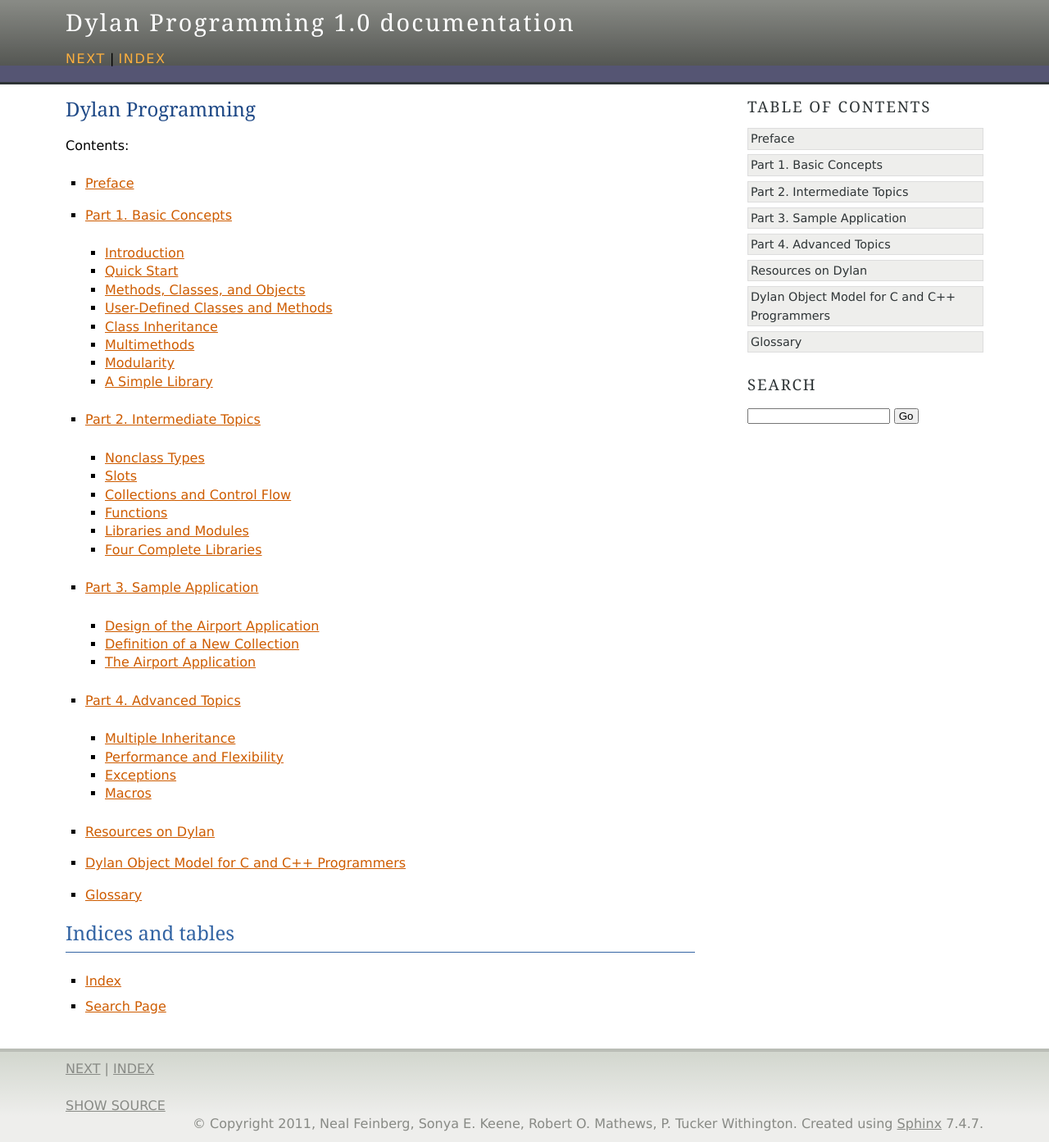
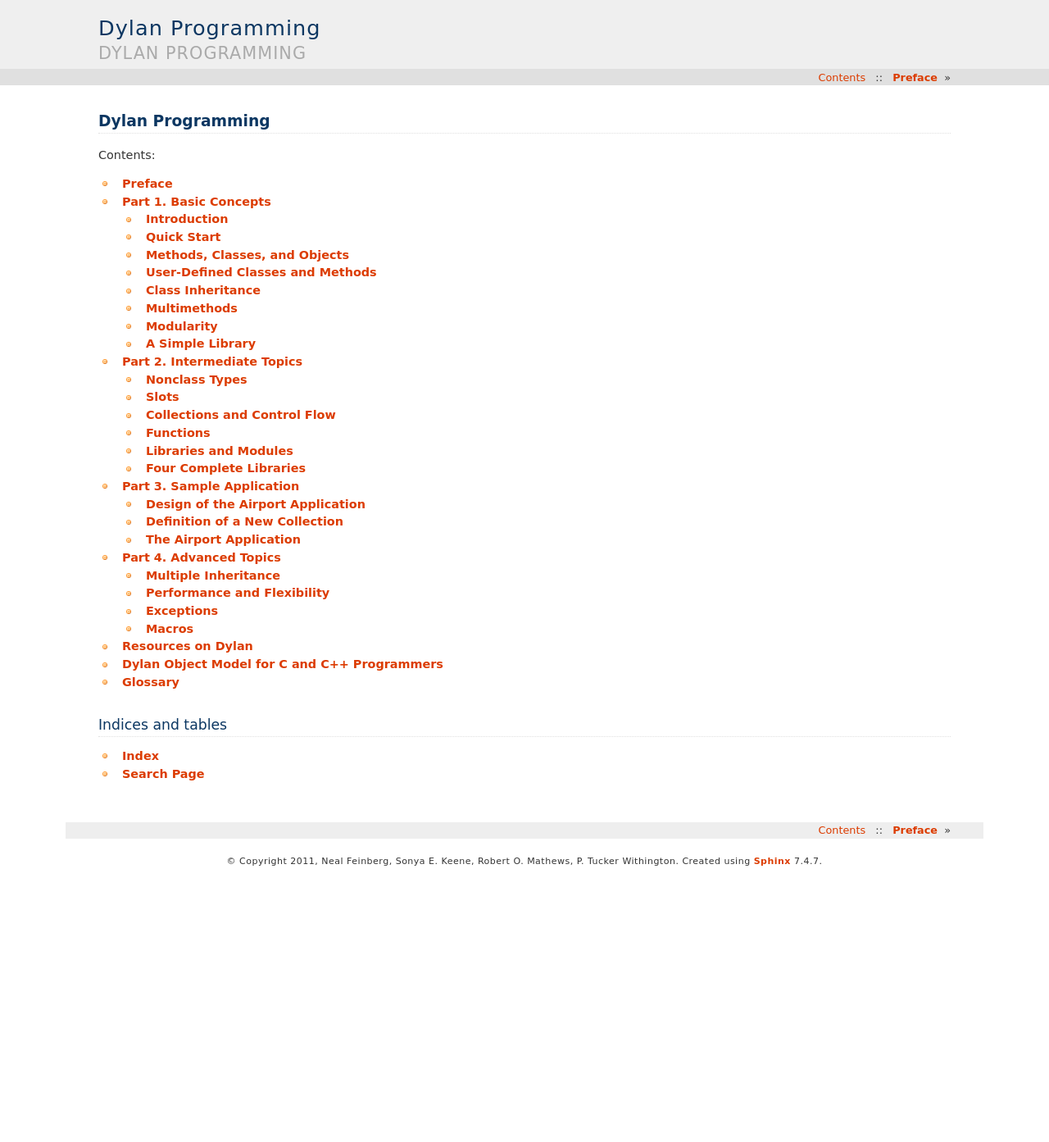
Before and after one commit to dylan-lang/dylan-programming-book, a Sphinx documentation site: the page built from source/index.rst, in a window 1280 px wide. Shown: the whole page at 82% size. Built offline with Sphinx 7.4.7, drawn with Linux system fonts in a browser that asks for light colours; after the commit the page ends 1068 px from its top, so only the background shows below that.

Commit message:
Switch to a different theme for the HTML output.

```diff
--- a/source/conf.py
+++ b/source/conf.py
@@ -91,7 +91,7 @@
 
 # The theme to use for HTML and HTML Help pages.  See the documentation for
 # a list of builtin themes.
-html_theme = 'agogo'
+html_theme = 'haiku'
 
 # Theme options are theme-specific and customize the look and feel of a theme
 # further.  For a list of options available for each theme, see the
@@ -103,7 +103,7 @@
 
 # The name for this set of Sphinx documents.  If None, it defaults to
 # "<project> v<release> documentation".
-#html_title = None
+html_title = 'Dylan Programming'
 
 # A shorter title for the navigation bar.  Default is the same as html_title.
 #html_short_title = None
@@ -183,7 +183,7 @@
 # Grouping the document tree into LaTeX files. List of tuples
 # (source start file, target name, title, author, documentclass [howto/manual]).
 latex_documents = [
-  ('index', 'DylanProgramming.tex', u'Dylan Programming Documentation',
+  ('index', 'DylanProgramming.tex', u'Dylan Programming',
    u'Neal Feinberg, Sonya E. Keene, Robert O. Mathews, P. Tucker Withington', 'manual'),
 ]
 
@@ -213,7 +213,7 @@
 # One entry per manual page. List of tuples
 # (source start file, name, description, authors, manual section).
 man_pages = [
-    ('index', 'dylanprogramming', u'Dylan Programming Documentation',
+    ('index', 'dylanprogramming', u'Dylan Programming',
      [u'Neal Feinberg, Sonya E. Keene, Robert O. Mathews, P. Tucker Withington'], 1)
 ]
 
@@ -227,7 +227,7 @@
 # (source start file, target name, title, author,
 #  dir menu entry, description, category)
 texinfo_documents = [
-  ('index', 'DylanProgramming', u'Dylan Programming Documentation',
+  ('index', 'DylanProgramming', u'Dylan Programming',
    u'Neal Feinberg, Sonya E. Keene, Robert O. Mathews, P. Tucker Withington', 'DylanProgramming', 'One line description of project.',
    'Miscellaneous'),
 ]
```
